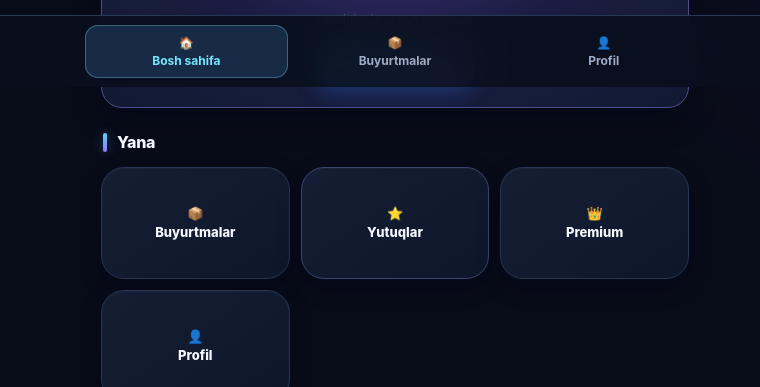
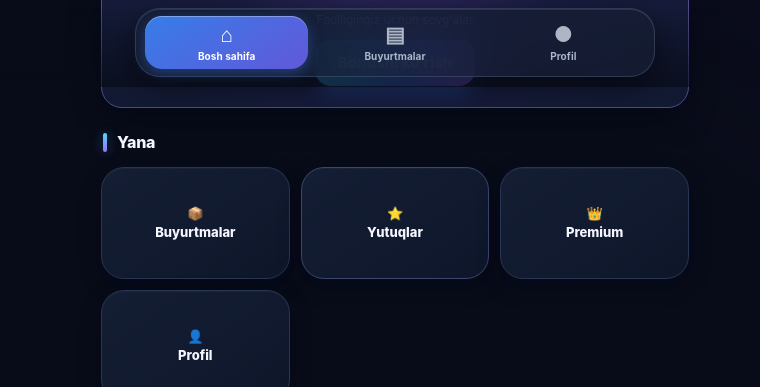
Before and after one commit to asrormirzarahimov0424-lab/idonat-bot, a plain HTML site: page webapp/index.html in a window 1280 px wide. Shown: the part 713-1100 px from the top of the page, without its empty margins (245-1005 px from the left). Drawn offline with Linux system fonts and the light colour scheme.

Commit message:
Refresh Mini App bottom navigation with iOS glass tab bar

```diff
--- a/webapp/index.html
+++ b/webapp/index.html
@@ -45,10 +45,13 @@ button:disabled{opacity:.48;cursor:not-allowed;transform:none}
 .item{display:flex;align-items:center;justify-content:space-between;gap:10px;padding:15px;background:linear-gradient(110deg,#17243b,#111a2d);border:1px solid #2c3d5b;border-radius:16px;box-shadow:0 5px 15px #02061740}
 .input{width:100%;padding:14px 15px;border-radius:14px;border:1px solid #344765;background:#091426;color:white;margin:8px 0 12px;outline:none;resize:vertical}
 .input:focus{border-color:#5abfe8;box-shadow:0 0 0 3px #35b8ed20}
-.nav{position:fixed;bottom:0;left:0;right:0;display:flex;justify-content:center;background:#090f1def;border-top:1px solid #263854;backdrop-filter:blur(22px);-webkit-backdrop-filter:blur(22px);padding:9px 5px calc(9px + env(safe-area-inset-bottom));z-index:10}
-.navin{width:min(620px,100%);display:flex;justify-content:space-around;gap:6px}
-.nav button{flex:1;border:0;background:transparent;padding:9px 8px;color:#9eacc5;font-size:12px;font-weight:700;border-radius:13px}
-.nav button.sel{color:#75e7ff;background:#172a46;box-shadow:inset 0 0 0 1px #3b6680}
+.nav{position:fixed;left:0;right:0;bottom:0;display:flex;justify-content:center;padding:0 14px calc(10px + env(safe-area-inset-bottom));z-index:20;background:linear-gradient(180deg,transparent,#080b18aa);pointer-events:none}
+.navin{width:min(520px,100%);display:flex;align-items:center;justify-content:space-around;gap:5px;padding:7px 9px;background:rgba(22,30,49,.82);border:1px solid rgba(180,205,245,.17);border-radius:25px;box-shadow:0 10px 35px #0008,inset 0 1px 0 #ffffff18;backdrop-filter:blur(28px) saturate(1.6);-webkit-backdrop-filter:blur(28px) saturate(1.6);pointer-events:auto}
+.nav button{flex:1;min-width:0;display:flex;flex-direction:column;align-items:center;justify-content:center;gap:3px;border:0;background:transparent;padding:7px 5px;color:#aab6ca;font-size:10px;font-weight:650;letter-spacing:.05px;border-radius:17px;line-height:1.2;white-space:nowrap}
+.nav button .navicon{font-size:21px;line-height:1.15;filter:saturate(.75)}
+.nav button.sel{color:#fff;background:linear-gradient(145deg,#367de8,#6258d9);box-shadow:0 4px 14px #3978e966,inset 0 1px 0 #ffffff55}
+.nav button.sel .navicon{filter:none}
+@media(max-width:390px){.nav{padding-left:10px;padding-right:10px}.navin{padding:6px 7px}.nav button{font-size:9px}}
 .gift{text-align:center;background:radial-gradient(ellipse at 50% 0,#44317d,#1a1d42 52%,#111a31);border:1px solid #514b8b;border-radius:21px;padding:21px 18px;margin-top:17px;box-shadow:0 12px 28px #05081770,inset 0 1px 0 #ffffff0c}
 .gift .big{font-size:43px;filter:drop-shadow(0 0 12px #ffcf63)}
 .gift button{min-width:160px}
@@ -96,7 +99,6 @@ button:disabled{opacity:.48;cursor:not-allowed;transform:none}
 <div class="panel" id="xoOnlinePanel" style="display:none"><div class="muted" id="xoOnlineStatus">Raqib qidirilmoqda...</div><div class="muted" id="xoRoomCode"></div></div>
 <div class="panel" id="xoBoardPanel" style="display:none"><div class="muted" id="xostatus">Siz X, raqib O</div><div class="board" id="xoboard"></div><button onclick="resetXO()">Yangi o‘yin</button><button style="margin-left:6px" onclick="backXOOptions()">Rejimni almashtirish</button></div>
 </section>
-
 <section id="chess" class="page"><button class="back" onclick="openPage('games')">← O‘yinlar</button><h2>♟️ Shahmat</h2><div class="panel"><div id="chessModes"><b>O‘yin turini tanlang</b><div class="list" style="margin-top:12px"><button class="primary" onclick="startChess('ai')">🤖 Kompyuter bilan</button><button onclick="startChess('friend')">👥 Do‘st bilan (bitta telefon)</button></div><p class="muted">To‘liq 8×8 taxta: shoh, mot, rokirovka, en passant va piyoda almashtirish qoidalari mavjud.</p></div><div id="chessGame" style="display:none"><div id="chessStatus">Oq donalar yuradi</div><div id="chessBoard" aria-label="Shahmat taxtasi"></div><div id="chessPromotion"></div><div class="row" style="margin-top:10px"><button onclick="chessUndo()">↶ Orqaga</button><button onclick="chessRestart()">↻ Qayta boshlash</button><button onclick="chessBack()">Rejim</button></div><div id="chessMoves"></div></div></div></section>
 <section id="balance" class="page"><button class="back" onclick="goHome()">← Orqaga</button><h2>💳 Balans</h2><div class="panel"><div class="muted">Joriy balans</div><div class="amount" id="balance2">0 so‘m</div><p class="muted">To‘lov usulini tanlang. Real to‘lov provayderi ulanmaguncha pul yechilmaydi.</p><button class="primary" onclick="toast('To‘lov provayderi hali ulanmagan')">Balansni to‘ldirish</button><button style="width:100%;margin-top:10px" onclick="openPage('promo')">🎟 Promokod kiritish</button></div></section>
 <section id="ref" class="page"><button class="back" onclick="goHome()">← Orqaga</button><h2>🤝 Referal</h2><div class="panel"><div class="muted">Sizning taklif havolangiz</div><input class="input" id="reflink" readonly value="Telegram orqali ochilganda yaratiladi"><button class="primary" onclick="copyRef()">Havolani nusxalash</button><p class="muted">Takliflar va mukofotlar serverdagi hisob bilan sinxronlanadi.</p></div></section>
@@ -110,7 +112,7 @@ button:disabled{opacity:.48;cursor:not-allowed;transform:none}
 <section id="profile" class="page"><button class="back" onclick="goHome()">← Orqaga</button><h2>👤 Profil</h2><div class="panel"><p id="profileName">Telegram foydalanuvchisi</p><p class="muted">iDonat Robot foydalanuvchisi</p></div></section>
 <div class="foot">iDonat Robot 🤖 · Doim siz bilan!</div>
 </main>
-<nav class="nav"><div class="navin"><button class="sel" onclick="goHome()">🏠<br>Bosh sahifa</button><button onclick="openPage('orders')">📦<br>Buyurtmalar</button><button onclick="openPage('profile')">👤<br>Profil</button></div></nav>
+<nav class="nav" aria-label="Asosiy navigatsiya"><div class="navin"><button class="sel" data-tab="home" onclick="goHome()"><span class="navicon">⌂</span><span>Bosh sahifa</span></button><button data-tab="orders" onclick="openPage('orders')"><span class="navicon">▤</span><span>Buyurtmalar</span></button><button data-tab="profile" onclick="openPage('profile')"><span class="navicon">●</span><span>Profil</span></button></div></nav>
 <script>
 
 const I18N={
@@ -175,7 +177,7 @@ function pickRPS(choice){if(rpsLocked)return;if(rpsMode==='friend'&&!rpsFirst){r
 function resetRPS(){startRPS(rpsMode)}
 
 const tg=window.Telegram?.WebApp; if(tg){tg.ready();tg.expand();const u=tg.initDataUnsafe?.user;if(u){document.getElementById('hello').textContent=u.first_name||'do‘stim';document.getElementById('username').textContent='@'+(u.username||'telegram');document.getElementById('profileName').textContent=((u.first_name||'')+' '+(u.last_name||'')).trim()||'Telegram foydalanuvchisi';}loadAccount();}
-function openPage(id){if(id!=='xo')stopXOPoll();if(id!=='checkers')stopCKPoll();document.querySelectorAll('.page').forEach(p=>p.classList.remove('active'));document.getElementById(id)?.classList.add('active');if(id==='orders')loadOrders();window.scrollTo(0,0)}
+function openPage(id){if(id!=='xo')stopXOPoll();if(id!=='checkers')stopCKPoll();document.querySelectorAll('.page').forEach(p=>p.classList.remove('active'));document.getElementById(id)?.classList.add('active');document.querySelectorAll('.nav button').forEach(b=>b.classList.toggle('sel',b.dataset.tab===id));if(id==='orders')loadOrders();window.scrollTo(0,0)}
 let selectedOrderService='';
 function chooseOrder(service){selectedOrderService=service;document.getElementById('orderService').textContent=service;document.getElementById('orderDetails').value='';openPage('neworder')}
 async function submitOrder(){if(!tg?.initData){toast('Telegram ichidagi Mini App orqali oching');return;}const details=document.getElementById('orderDetails').value.trim();if(!details){toast('Buyurtma ma’lumotlarini kiriting');return;}try{const r=await fetch('/api/orders/create',{method:'POST',headers:{'Content-Type':'application/json'},body:JSON.stringify({initData:tg.initData,service:selectedOrderService,details})});const d=await r.json();if(!r.ok)throw new Error(d.error||'Yuborilmadi');document.getElementById('orderDetails').value='';toast('So‘rov yuborildi. Raqam: #'+d.order_id);openPage('orders');}catch(e){toast(e.message||'Server bilan aloqa yo‘q')}}
@@ -202,8 +204,7 @@ async function claimDailyBonus(){
  }
 }
 async function loadAccount(){
- if(!tg?.initData){document.getElementById('toplist').innerHTML='<p class="muted">Telegram ma’lumoti kelmadi. Mini App’ni bot ichidagi tugmadan oching.</p>';return;}
- try{
+ if(!tg?.initData){document.getElementById('toplist').innerHTML='<p class="muted">Telegram ma’lumoti kelmadi. Mini App’ni bot ichidagi tugmadan oching.</p>';return;} try{
   const response=await fetch('/api/me',{method:'POST',headers:{'Content-Type':'application/json'},body:JSON.stringify({initData:tg.initData})});
   const data=await response.json();
   if(!response.ok)throw new Error(data.error||'Ma’lumot yuklanmadi');
@@ -297,8 +298,7 @@ function drawCK(){
  }
  const canMove=!ckDone&&(ckMode==='online'?(ckOpponentReady&&((ckSymbol==='X'?'w':'b')===ckSide)):ckSide==='w');
  const targets=new Set(ckSelected>=0?ckMovesForSelected().map(m=>m.path[m.path.length-1]):[]);
- for(let i=0;i<64;i++){
-  const q=ckCells[i],piece=q.firstElementChild,p=ckBoard[i];
+ for(let i=0;i<64;i++){  const q=ckCells[i],piece=q.firstElementChild,p=ckBoard[i];
   q.classList.toggle('selected',i===ckSelected);
   q.classList.toggle('target',targets.has(i));
   if(q.disabled===canMove)q.disabled=!canMove;
```
